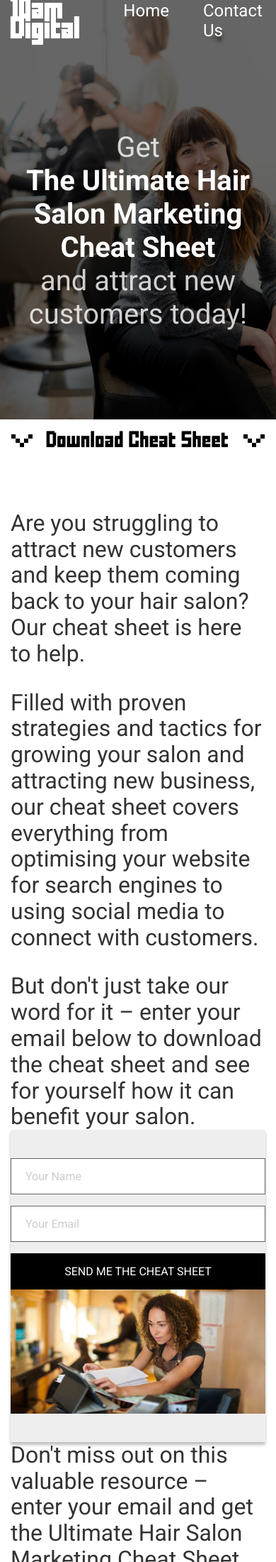
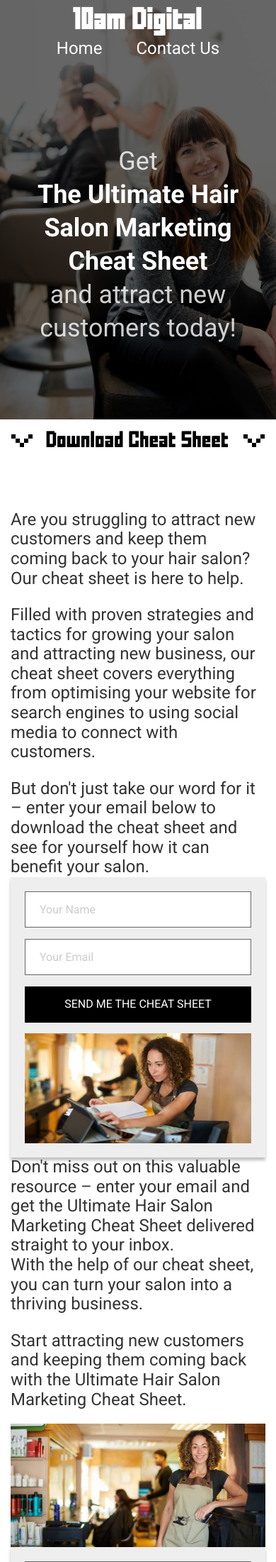
Before and after one commit to redrealities/10amdigital.com, a PHP site: page /ultimate-hair-salon-marketing-cheat-sheet/index.html in a window 390 px wide. Shown: the top 2201 px of the page at 71% size. Run offline with PHP 8.4, Linux system fonts and the light colour scheme.

Commit message:
mobile optimisation

```diff
--- a/styles/components/grid.css
+++ b/styles/components/grid.css
@@ -12,5 +12,10 @@
 @media (max-width: 799px) {
   .grid {
     --cols: 1 !important;
+    row-gap: 20px;
+  }
+
+  .grid > *:empty {
+    display: none;
   }
 }
--- a/styles/sections/form-area.css
+++ b/styles/sections/form-area.css
@@ -21,3 +21,10 @@
 .form-area__input {
   margin-bottom: 16px;
 }
+
+@media (max-width: 799px) {
+  .form-area {
+    padding: 20px;
+    gap: 15px;
+  }
+}
--- a/styles/sections/hero-media.css
+++ b/styles/sections/hero-media.css
@@ -50,3 +50,9 @@
 .hero-media__title strong {
   color: white;
 }
+
+@media (max-width: 799px) {
+  .hero-media__title {
+    font-size: 36px;
+  }
+}
--- a/styles/sections/paragraph-text.css
+++ b/styles/sections/paragraph-text.css
@@ -10,3 +10,9 @@
 .paragraph-text p:last-of-type {
   margin-bottom: 0;
 }
+
+@media (max-width: 799px) {
+  .paragraph-text {
+    font-size: 24px;
+  }
+}
--- a/styles/sections/small-header.css
+++ b/styles/sections/small-header.css
@@ -50,3 +50,15 @@
   width: 100%; height: 1px;
   background-color: currentColor;
 }
+
+@media (max-width: 799px) {
+  :root {
+    --header-height: 100px;
+  }
+
+  .small-header {
+    flex-direction: column;
+    justify-content: center;
+    gap: 10px;
+  }
+}
```
